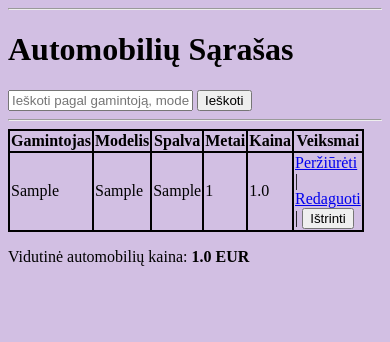
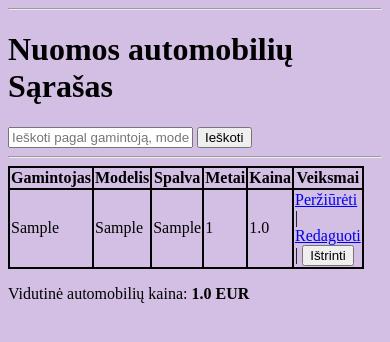
Before and after one commit to jonassrom/Flask_web_app_su_db_uzduotis, a Flask app: page / in a window 390 px wide. Shown: the part 26-368 px from the top of the page. Run offline with Flask 3, Linux system fonts and the light colour scheme; tables that the repository leaves empty hold one stand-in row (values such as "Sample post").

Commit message:
pakeistas automobiliai.html h1

```diff
--- a/templates/automobiliai.html
+++ b/templates/automobiliai.html
@@ -1,6 +1,6 @@
 {% extends "base.html" %}
 {% block content %}
-<h1>Automobilių Sąrašas</h1>
+<h1>Nuomos automobilių Sąrašas</h1>
 
 <form method="GET" action="/">
     <input
```
